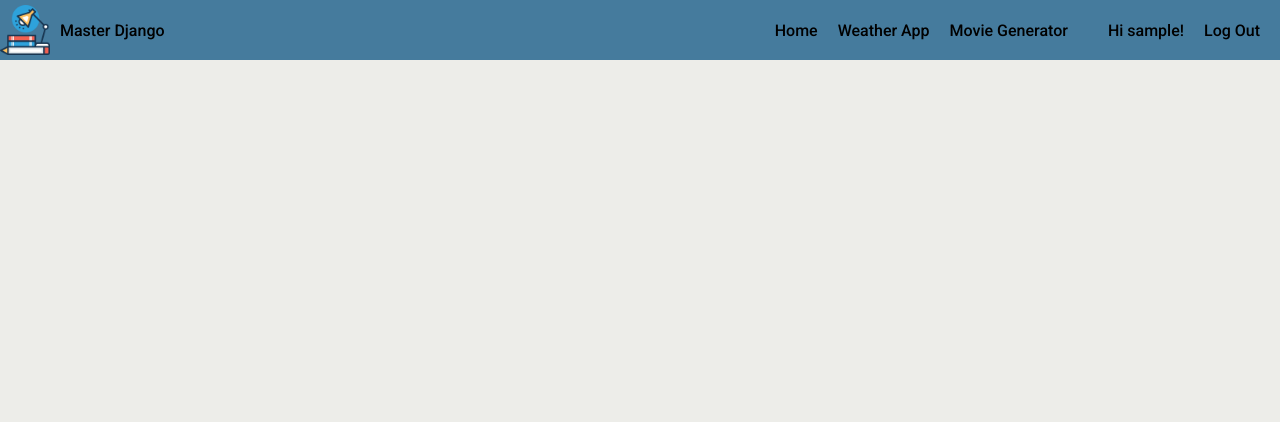
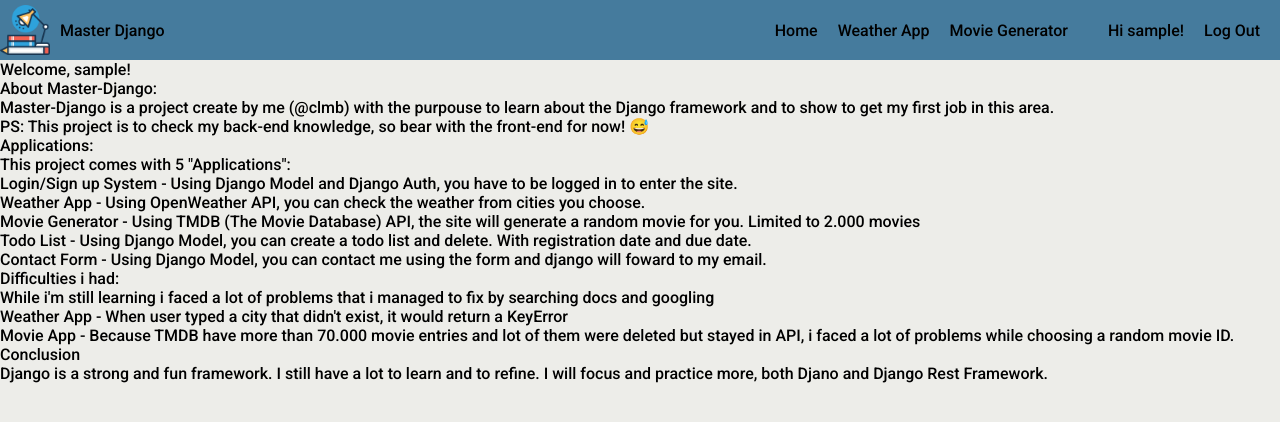
Before and after one commit to matheusclmb/master-django-project, a Django app: page / in a window 1280 px wide. Shown: the top 422 px of the page. Run offline with Django 4.2, Linux system fonts and the light colour scheme; the visitor is signed in with stand-in values (Sample User, id 1).

Commit message:
🎨 Code: New index page, with info of the project

```diff
--- a/coreapp/templates/coreapp/pages/home.html
+++ b/coreapp/templates/coreapp/pages/home.html
@@ -2,6 +2,32 @@
 {% block content %}
 {% if user.is_authenticated %}
     {% include 'coreapp/partials/header.html' %}
+    <div class="about-container">
+        <div class="about-section">
+            <h1>Welcome, {{ user.username }}!</h1>
+            <h3>About Master-Django:</h3>
+            <p>Master-Django is a project create by me (<a href="">@clmb</a>) with the purpouse to learn about the Django framework and to show to get my first job in this area. </p>
+            <p>PS: This project is to check my back-end knowledge, so bear with the front-end for now! 😅</p>
+            <h3>Applications:</h3>
+            <p>This project comes with 5 "Applications":</p>
+            <ul>
+                <li>Login/Sign up System - Using Django Model and Django Auth, you have to be logged in to enter the site. </li>
+                <li>Weather App - Using OpenWeather API, you can check the weather from cities you choose.</li>
+                <li>Movie Generator - Using TMDB (The Movie Database) API, the site will generate a random movie for you. Limited to 2.000 movies</li>
+                <li>Todo List - Using Django Model, you can create a todo list and delete. With registration date and due date.</li>
+                <li>Contact Form - Using Django Model, you can contact me using the form and django will foward to my email.</li>
+            </ul>
+            <h3>Difficulties i had:</h3>
+            <p>While i'm still learning i faced a lot of problems that i managed to fix by searching docs and googling</p>
+            <ul>
+                <li>Weather App - When user typed a city that didn't exist, it would return a KeyError </li>
+                <li>Movie App - Because TMDB have more than 70.000 movie entries and lot of them were deleted but stayed in API, i faced a lot of problems while choosing a random movie ID.</li>
+            </ul>
+            <h3>Conclusion</h3>
+            <p>Django is a strong and fun framework. I still have a lot to learn and to refine. I will focus and practice more, both Djano and Django Rest Framework.</p>
+
+        </div>
+    </div>
 {% else %}
     <div class="auth-need">
     <div>
```
